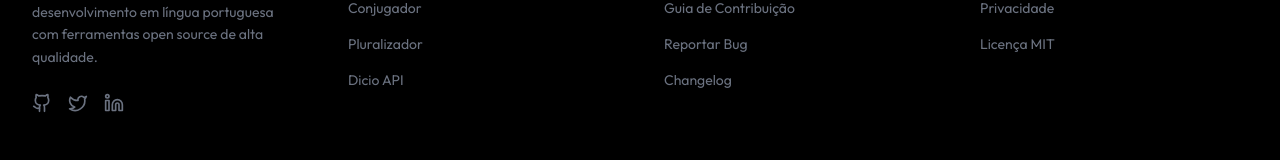
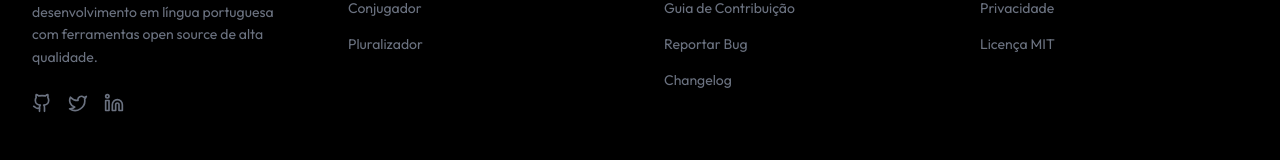
Before and after one commit to lusofonia/lusofonia-website, a React (Vite) app: page / in a window 1280 px wide. Shown: the part 4119-4279 px from the top of the page. Built offline with nearby package versions, Linux system fonts and the light colour scheme.

Commit message:
Remove Dicio API link from Layout component

```diff
--- a/src/components/Layout.jsx
+++ b/src/components/Layout.jsx
@@ -63,7 +63,6 @@ const Layout = ({ children }) => {
                                 <li><a href="#" className="hover:text-lusofonia-primary transition-colors">Extenso.js</a></li>
                                 <li><a href="#" className="hover:text-lusofonia-primary transition-colors">Conjugador</a></li>
                                 <li><a href="#" className="hover:text-lusofonia-primary transition-colors">Pluralizador</a></li>
-                                <li><a href="#" className="hover:text-lusofonia-primary transition-colors">Dicio API</a></li>
                             </ul>
                         </div>
 
```
